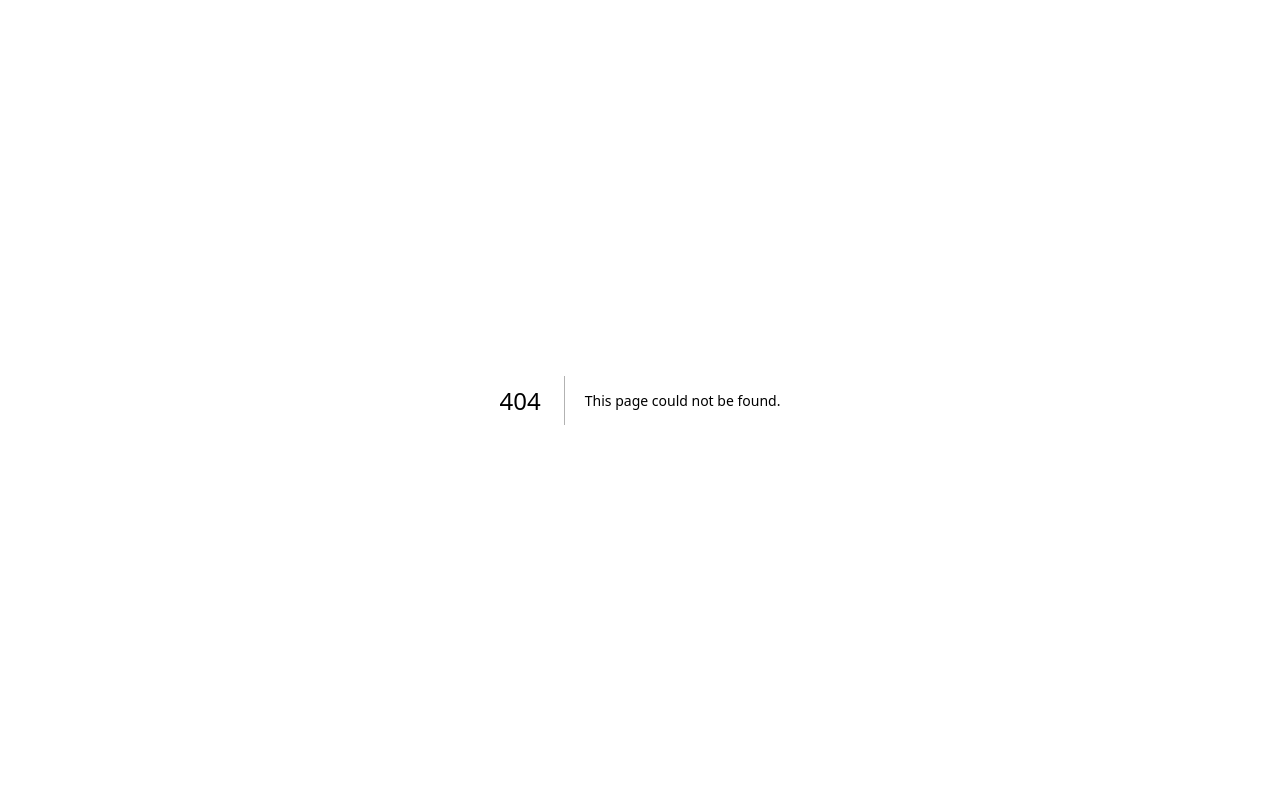
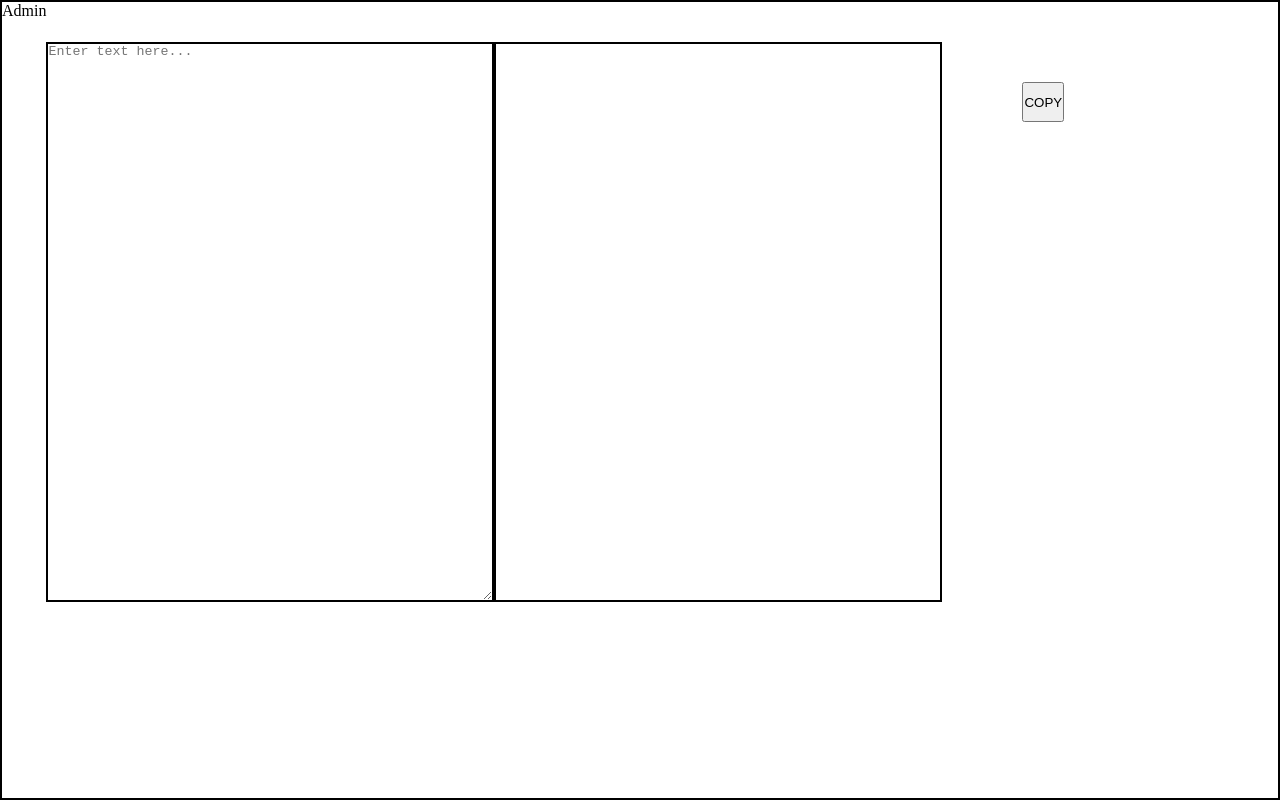
Before and after one commit to vishal730466/digiBooks, a Next.js app: page /Admin in a window 1280 px wide. Before the commit this address had no page. Built offline with nearby package versions, Linux system fonts and the light colour scheme.

Commit message:
admin page

```diff
--- /dev/null
+++ b/src/app/Admin/page.js
@@ -0,0 +1,35 @@
+"use client"
+import React, { useEffect, useRef, useState } from 'react'
+import "./style.css"
+
+const Admin = () => {
+  const widthref=useRef(null)
+    const [text , settext]=useState("")
+    // const [width ,setwidth]=useState("")
+
+    const copyToClipboard = async () => {
+      try {
+        await navigator.clipboard.writeText(text);
+        alert("Text copied to clipboard!");
+      } catch (err) {
+        console.error("Failed to copy: ", err);
+      }
+    };
+
+  return (
+    <div className='admin_page'>Admin
+
+        {/* <input className='output_div' type='text' value={text} onChange={(e)=>settext(e.target.value)}></input> */}
+
+          <textarea className='output_div' value={text} onChange={(e)=>settext(e.target.value)} rows="4" cols="50" placeholder="Enter text here..." ></textarea>
+        <div className='output_div' ref={widthref}>
+
+                {/* width is {width} */}
+        <pre dangerouslySetInnerHTML={{__html: text}}/>
+        </div>
+        <button className='copy_btn' onClick={copyToClipboard}> COPY</button>
+    </div>
+  )
+}
+
+export default Admin
--- /dev/null
+++ b/src/app/Admin/style.css
@@ -0,0 +1,25 @@
+.output_div{
+    height: 70vh;
+    width: 35vw;
+    border: 2px solid;
+    margin-top: 5vh;
+}
+
+.admin_page{
+    height: 100vh;
+    width: 100vw;
+    border: 2px solid;
+    display: flex;
+    /* justify-content: space-around; */
+}
+
+
+pre {
+    white-space: pre-wrap; /* Ensures text wraps */
+    word-wrap: break-word; /* Allows long words to wrap */
+  }
+
+.copy_btn{
+    height: 5vh;
+    margin: 10vh;
+}
--- a/src/app/components/book_container/book_container.css
+++ b/src/app/components/book_container/book_container.css
@@ -16,6 +16,7 @@
   height: 13vw;
   width: 15vw;
   margin: 5vh;
+  overflow: hidden;
 }
 
 #main_book{
--- a/src/app/components/books/book_style.css
+++ b/src/app/components/books/book_style.css
@@ -1,6 +1,7 @@
 .book{
     height:100%;
-    width: 35vw;
+    width: 100%;
+    max-width: 35vw;
     border: 2px solid black;
     background-color: rgb(250, 253, 253);
     /* overflow: hidden; */
--- a/src/app/components/books/python.js
+++ b/src/app/components/books/python.js
@@ -28,7 +28,7 @@ console.log("slug is ",data); // { message: "You requested slug: nextjs-tutorial
     fun()
   },[page.pageNo])
 
-  console.log("this is from page context ", page.pageNo)
+  // console.log("this is from page context ", page.pageNo)
   if (page.pageNo === 0) {
 
     return [
--- a/src/app/components/nav_style.css
+++ b/src/app/components/nav_style.css
@@ -176,7 +176,8 @@
     height:60vh;
     width: 60vh;
     /* border: 2px solid black; */
-    background-color: aqua;
+    background-color:  #503a3a;
+    color: #f1f443;
     margin-left: calc(50vw - 200px);
     margin-top: 3vh;
     display: flex;
@@ -199,6 +200,8 @@
   width: 70%;
   margin-left: 15%;
   margin-top: 5vh;
+  background-color: #080707;
+  color:  #fdfcfc;
   /* border: 2px solid; */
 }
 .submit_btn{
```
Also changed, not shown: src/app/components/about/page.js (added, +9 -0 lines), src/app/components/book_container/book_container.js (+13 -1 lines).
